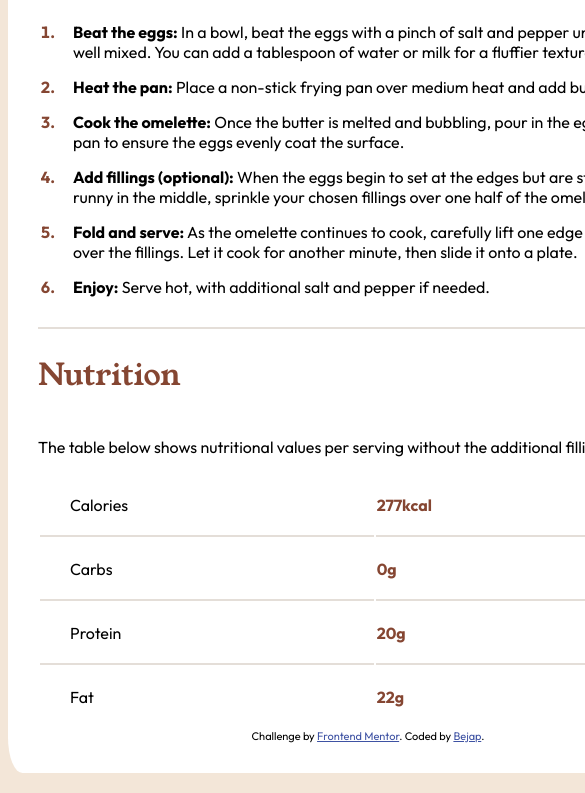
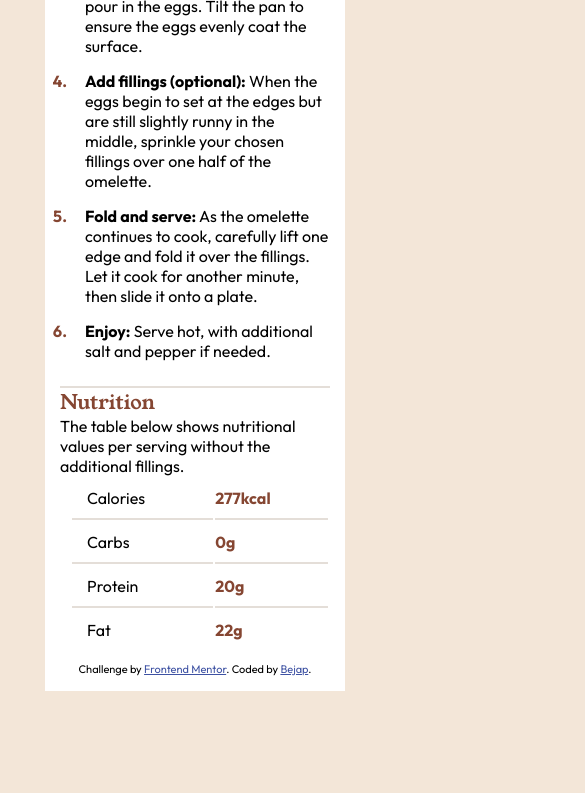
Before and after one commit to Bejap/V1, a plain HTML site: page recipe/index.html in a window 390 px wide. Shown: the part 1026-1819 px from the top of the page, 585 px wide, since content can reach past the window. After the commit the page ends 1737 px from the top, so only its background shows below. Drawn offline with Linux system fonts and the light colour scheme.

Commit message:
Still working on media

```diff
--- a/recipe/index.html
+++ b/recipe/index.html
@@ -19,14 +19,13 @@
   <div class="Initial">
 
 <img src="assets/images/image-omelette.jpeg" alt="An omelette" class="image-omelette">
+  <div class="Initiall">
 
       <h1 class="simple">Simple Omelette Recipe</h1>
-
       <p>
         An easy and quick dish, perfect for any meal. This classic omelette combines beaten eggs cooked
         to perfection, optionally filled with your choice of cheese, vegetables, or meats.
       </p>
-
       <div class="over">
         <h3 class="prepare"><strong>Preparation time</strong></h3>
         <ul class="p-list">
@@ -36,8 +35,6 @@
         </ul>
 
       </div>
-
-
       <div class="rest">
         <h2 class="rest header">Ingredients</h2>
         <ul class="ingred">
@@ -69,11 +66,9 @@
           <li><strong>Enjoy:</strong> Serve hot, with additional salt and pepper if needed.</li>
         </ol>
 
-
       <h2 class="rest header">Nutrition</h2>
     </div>
       <p>The table below shows nutritional values per serving without the additional fillings.</p>
-
       <table class="nutrition">
         <tbody>
           <tr>
@@ -95,7 +90,6 @@
 
 
         </tbody>
-
       </table>
 
       <div class="attribution">
@@ -103,5 +97,6 @@
         Coded by <a href="https://github.com/Bejap/V1">Bejap</a>.
       </div>
     </div>
+  </div>
 </body>
 </html>
--- a/recipe/style.css
+++ b/recipe/style.css
@@ -5,6 +5,13 @@
 @font-face {
     font-family: 'fontstyle';
     src: url('assets/fonts/outfit/Outfit-VariableFont_wght.ttf') format('truetype');
+}
+
+* {
+    margin: 0;
+    padding: 0;
+    border: 0;
+    box-sizing: border-box;
 }
 
 /*Init*/
@@ -18,8 +25,11 @@
     box-sizing: border-box;
     margin: 20px auto;
     background-color: white;
-    padding: 30px;
     border-radius: 2%;
+}
+
+.Initiall {
+    padding: 20px 30px;
     font-family: 'fontstyle', serif;
     font-size: 16px;
     font-weight: 400;
@@ -30,6 +40,7 @@
     max-height: 480px;
     box-sizing: border-box;
     border-radius: 5%;
+    margin: 20px 30px;
 }
 
 .simple {
@@ -151,9 +162,7 @@
     font-weight: 400;
     padding: 20px 30px 20px;
 }
-.bock {
-    border-bottom: 2px solid hsl(30, 18%, 87%);
-}
+
 .u-number-align {
     text-align: left;
     font-family: 'fontstyle', serif;
@@ -161,3 +170,53 @@
     color: hsl(14, 45%, 36%);
     font-weight: 700;
 }
+
+table tr .bock {
+    border-bottom: 2px solid hsl(30, 18%, 87%);
+    border-spacing: 0;
+}
+
+/* Media Queries for Mobile Devices */
+@media (max-width: 420px) {
+    .background {
+    }
+
+    .Initial {
+        width: 300px;
+        border-radius: 0%;
+    }
+    .Initiall {
+        padding: 15px;
+    }
+
+    .image-omelette {
+        width: 100%;
+        border-radius: 0%;
+        display: block;
+        margin: 0px;
+    }
+
+    .simple {
+        font-size: 24px;
+    }
+
+    .rest .header {
+        font-size: 20px;
+    }
+
+    .ingred,
+    .instru,
+    .nutrition {
+        width: 100%;
+        padding-inline-start: 10px;
+        padding-bottom: 10px;
+    }
+
+    .u-text-align {
+        padding: 10px 15px;
+    }
+
+    .u-number-align {
+        padding-right: 15px;
+    }
+}
```
Lines whose indentation alone changed are shown as unchanged.
